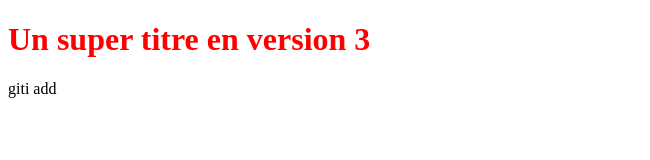
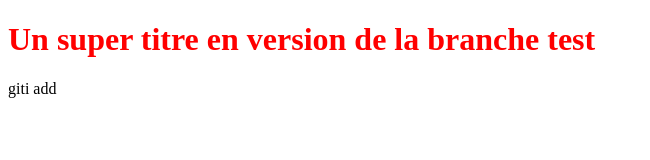
Before and after one commit to littlecoffe8/OCR_P12, a plain HTML site: page index.html in a window 1280 px wide. Shown: the whole page, without its empty margins (0-650 px from the left). Drawn offline with Linux system fonts and the light colour scheme.

Commit message:
modification de l'index sur une branche test

```diff
--- a/index.html
+++ b/index.html
@@ -5,6 +5,6 @@
    <link rel="stylesheet" type="text/css" href="styles.css">
 </head>
 <body>
-   <h1>Un super titre en version 3 </h1>
+   <h1>Un super titre en version de la branche test</h1>
 </body>
 </html>giti add
```
